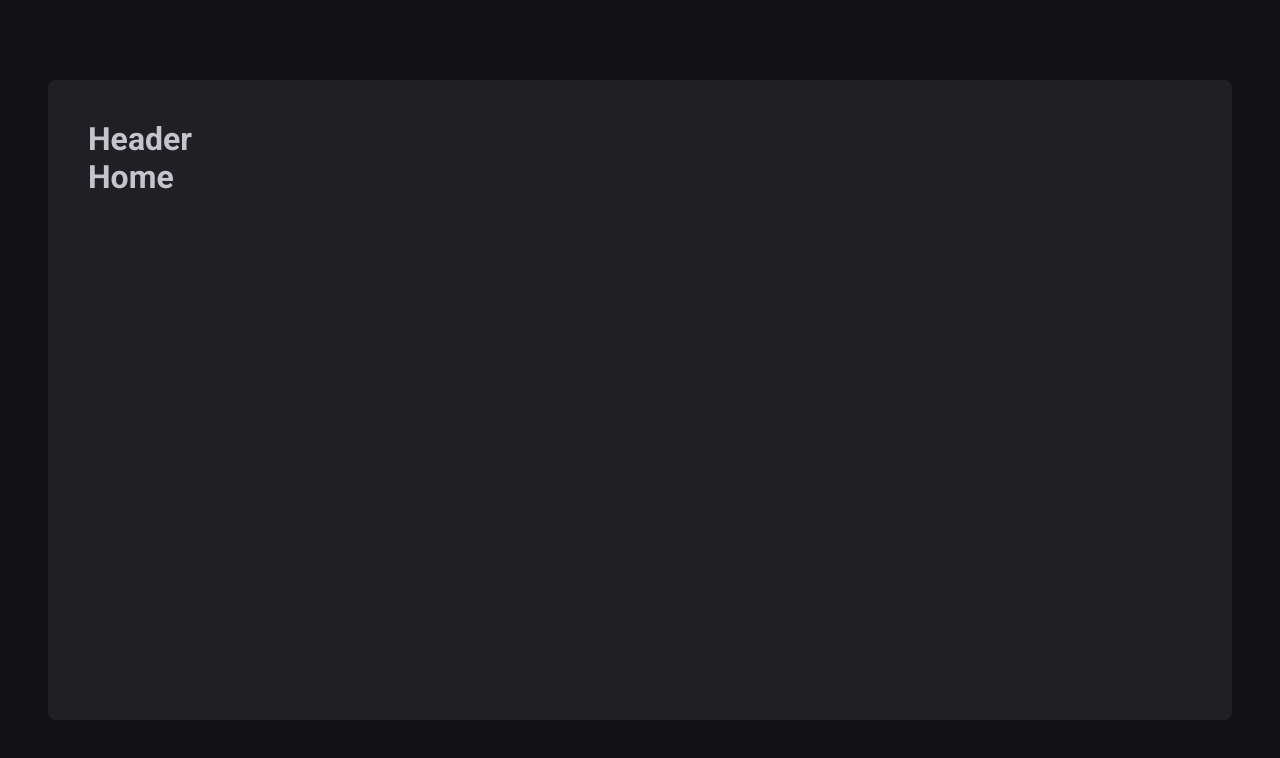
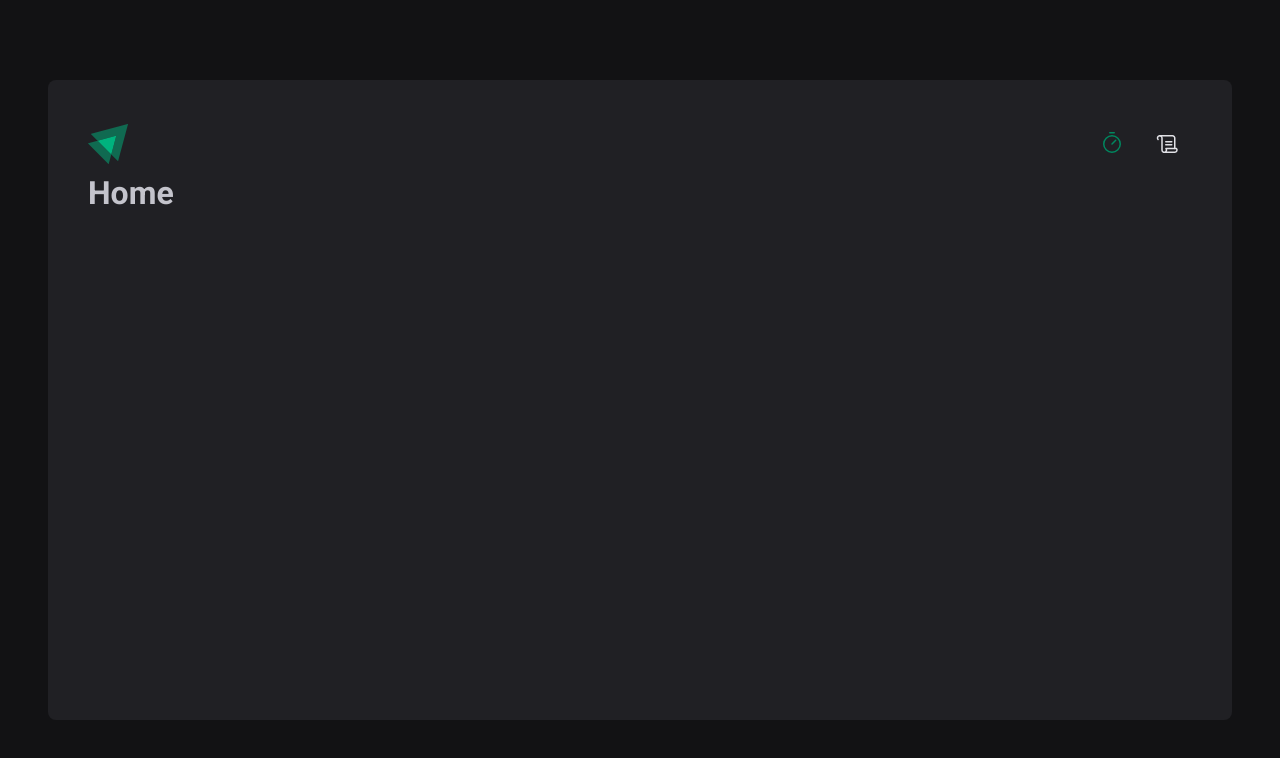
Before and after one commit to cleisonmp/task-timer, a React (Vite) app: page / in a window 1280 px wide. Shown: the top 758 px of the page. Built offline with nearby package versions, Linux system fonts and the light colour scheme.

Commit message:
Header styling

```diff
--- a/package.json
+++ b/package.json
@@ -10,6 +10,7 @@
     "lint": "eslint src --ext .ts,.tsx"
   },
   "dependencies": {
+    "phosphor-react": "^1.4.1",
     "react": "^18.2.0",
     "react-dom": "^18.2.0",
     "react-router-dom": "^6.3.0",
--- /dev/null
+++ b/src/assets/Logo.tsx
@@ -0,0 +1,26 @@
+export function Logo() {
+  return (
+    <svg
+      xmlns="http://www.w3.org/2000/svg"
+      width="40"
+      height="40"
+      fill="none"
+      viewBox="0 0 40 40"
+    >
+      <path
+        fill="#00B37E"
+        d="M39.99.27l-9.787 36.563a.219.219 0 01-.364.1l-6.553-6.556 4.91-18.323a.211.211 0 00-.265-.265L9.618 16.7 3.1 10.18a.22.22 0 01.1-.366L39.725.005c.166-.034.315.116.265.265z"
+        opacity="0.5"
+      ></path>
+      <path
+        fill="#00B37E"
+        d="M23.286 30.377l-2.521 9.46a.219.219 0 01-.365.1L.063 19.605a.22.22 0 01.1-.365l9.455-2.54 13.668 13.677z"
+        opacity="0.5"
+      ></path>
+      <path
+        fill="#00B37E"
+        d="M28.196 12.054l-4.91 18.323L9.617 16.7l18.313-4.913c.166-.05.315.1.266.266z"
+      ></path>
+    </svg>
+  )
+}
--- a/src/components/Header.tsx
+++ /dev/null
@@ -1,7 +0,0 @@
-export function Header() {
-  return (
-    <div>
-      <h1>Header</h1>
-    </div>
-  )
-}
--- /dev/null
+++ b/src/components/Header/index.tsx
@@ -0,0 +1,21 @@
+import { HeaderContainer } from './styles'
+import { Scroll, Timer } from 'phosphor-react'
+import { Logo } from '../../assets/Logo'
+import { NavLink } from 'react-router-dom'
+
+export function Header() {
+  return (
+    <HeaderContainer>
+      <Logo />
+      <nav>
+        <NavLink to="/">
+          <Timer size={24} />
+        </NavLink>
+
+        <NavLink to="/history">
+          <Scroll size={24} />
+        </NavLink>
+      </nav>
+    </HeaderContainer>
+  )
+}
--- /dev/null
+++ b/src/components/Header/styles.ts
@@ -0,0 +1,32 @@
+import styled from 'styled-components'
+
+export const HeaderContainer = styled.header`
+  display: flex;
+  align-items: center;
+  justify-content: space-between;
+
+  nav {
+    display: flex;
+    gap: 0.5rem;
+
+    a {
+      width: 3rem;
+      height: 3rem;
+
+      display: flex;
+      align-items: center;
+      justify-content: center;
+
+      color: ${(props) => props.theme['gray-100']};
+
+      border-top: 3px solid transparent;
+      border-bottom: 3px solid transparent;
+      &:hover {
+        border-bottom-color: ${(props) => props.theme['green-500']};
+      }
+      &.active {
+        color: ${(props) => props.theme['green-500']};
+      }
+    }
+  }
+`
--- a/src/styles/global.ts
+++ b/src/styles/global.ts
@@ -8,6 +8,7 @@ export const GlobalStyle = createGlobalStyle`
     border-width: 0;
     border-style: solid;
     list-style: none;
+    line-height: 1.6;
   }
   :focus{
     outline: 0;
```
Also changed, not shown: 1 other file (tests, documents, lock files or other folders).
